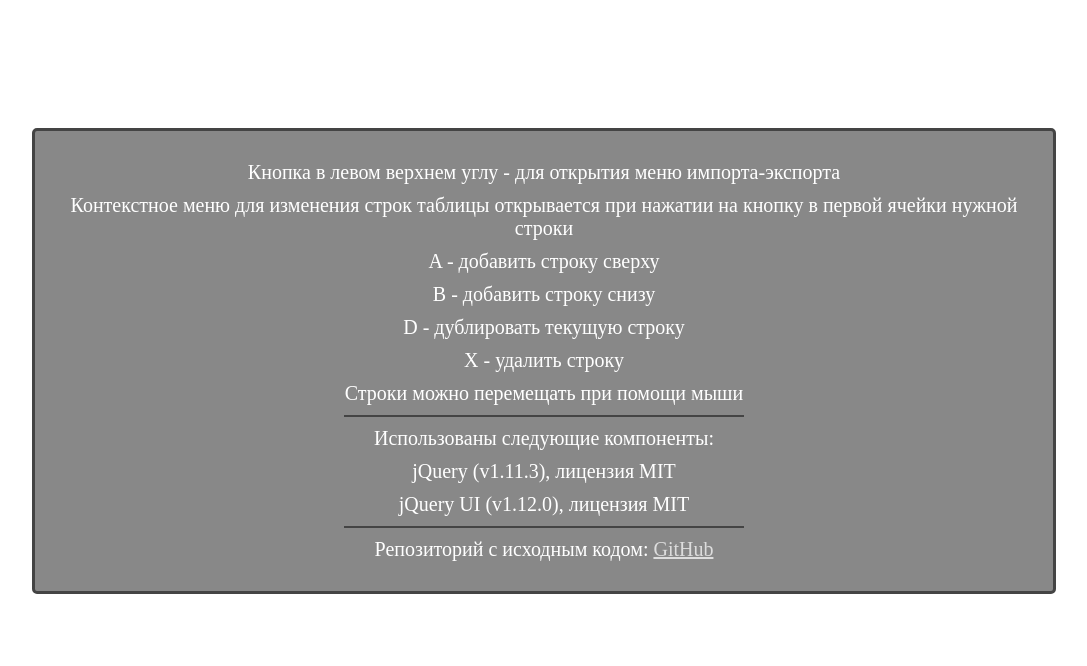
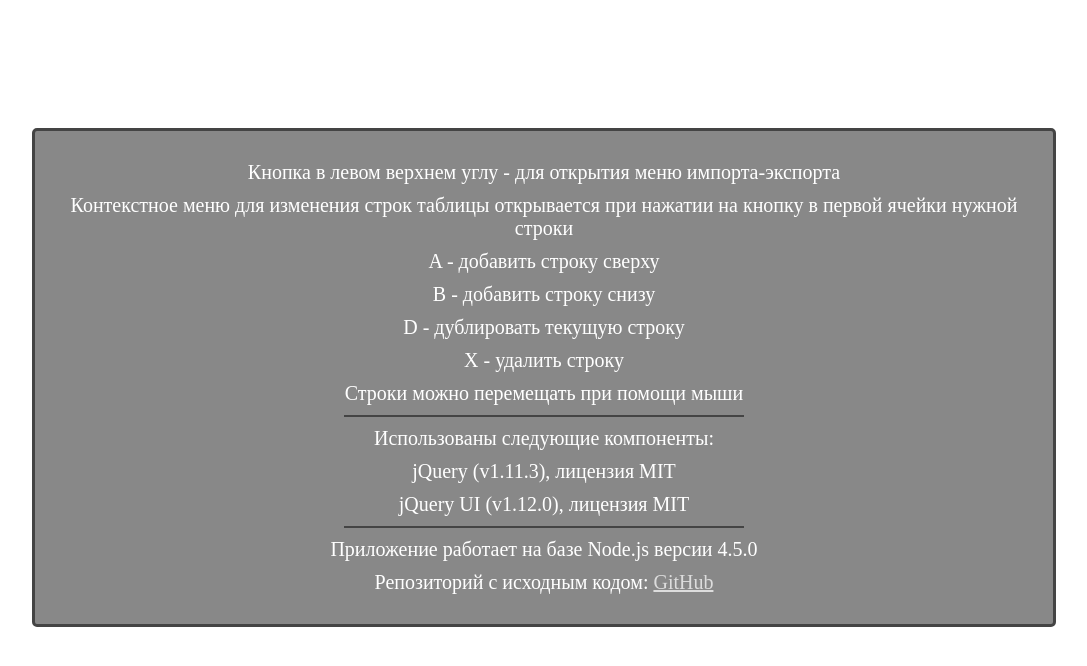
Before and after one commit to BrightComposite/node-js-table-editor, a website: page help.html in a window 1280 px wide. Shown: the whole page, without its empty margins (96-1183 px from the left). Drawn offline with Linux system fonts and the light colour scheme.

Commit message:
Changed help

```diff
--- a/help.html
+++ b/help.html
@@ -20,6 +20,7 @@
 				<p>jQuery (v1.11.3), лицензия MIT</p>
 				<p>jQuery UI (v1.12.0), лицензия MIT</p>
 				<hr />
+				<p>Приложение работает на базе Node.js версии 4.5.0</p>
 				<p>Репозиторий с исходным кодом: <a href="https://github.com/BrightComposite/node-js-table-editor">GitHub</a></p>
 			</div>
 		</div>
```
